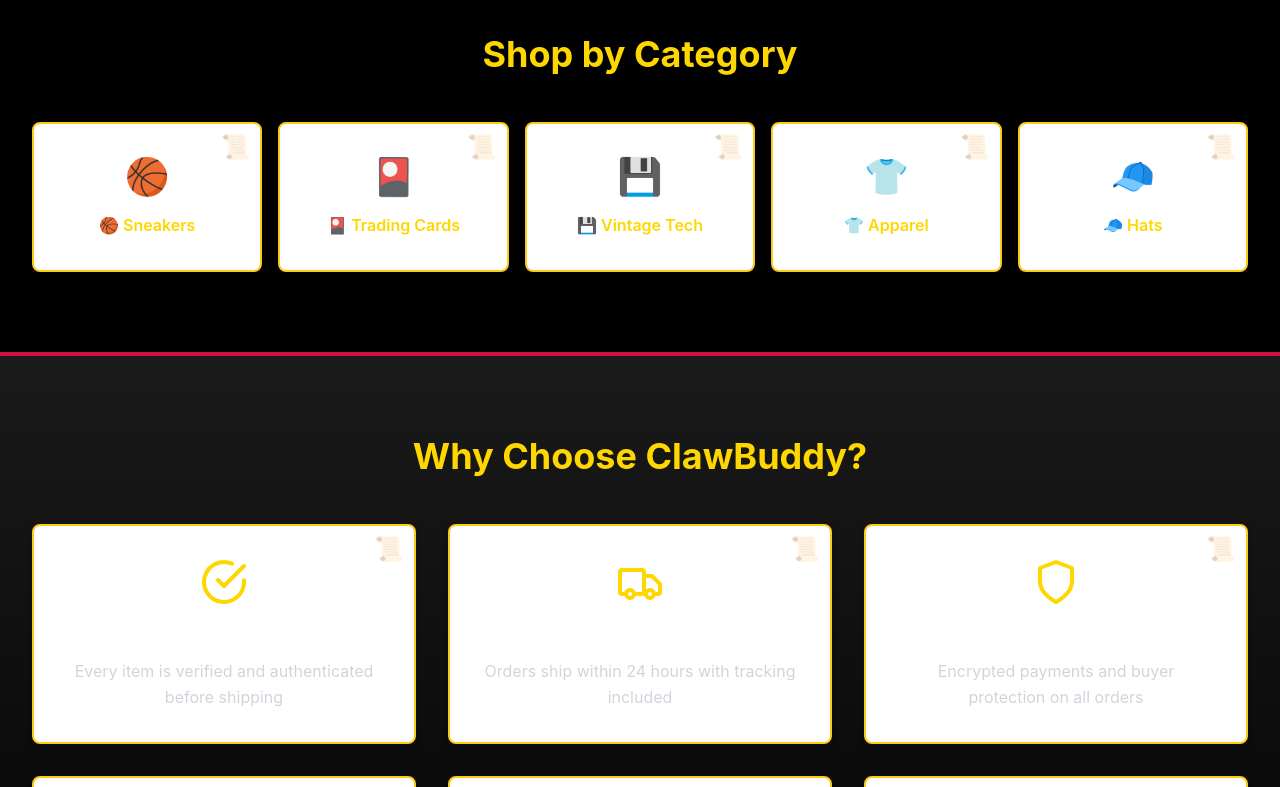
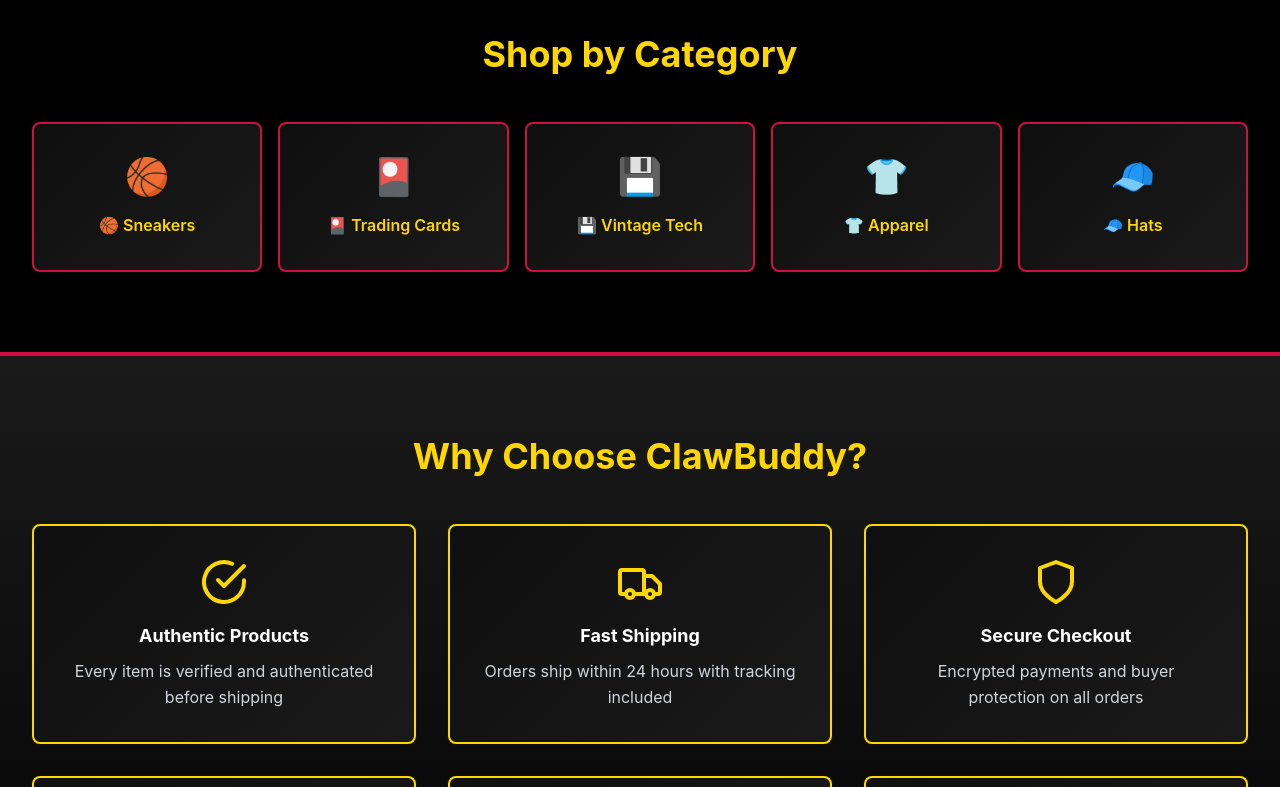
Before and after one commit to fredpiece/higgs-dash-store, a Next.js app: page / in a window 1280 px wide. Shown: the part 1360-2147 px from the top of the page. Built offline with nearby package versions, Linux system fonts and the light colour scheme; no server answers; the database is empty.

Commit message:
🎨 Replace white card backgrounds with dark gradients (category & feature cards)

```diff
--- a/app/page.tsx
+++ b/app/page.tsx
@@ -145,7 +145,11 @@
               <Link
                 key={cat.name}
                 href={cat.href}
-                className="card card-hover p-8 text-center hover:shadow-xl transition-all bg-[#1a1a1a] border-2 border-[#CE1141] hover:border-[#FFD700]"
+                className="p-8 text-center hover:shadow-xl transition-all rounded-lg hover:scale-105"
+                style={{
+                  background: 'linear-gradient(135deg, #0f0f0f 0%, #1a1a1a 100%)',
+                  border: '2px solid #CE1141'
+                }}
               >
                 <div className="text-4xl mb-4">{cat.name.split(' ')[0]}</div>
                 <p className="font-semibold text-[#FFD700]">{cat.name}</p>
@@ -197,7 +201,14 @@
             ].map((feature, idx) => {
               const Icon = feature.icon;
               return (
-                <div key={idx} className="card p-8 text-center bg-[#1a1a1a] border-2 border-[#CE1141] hover:border-[#FFD700]">
+                <div
+                  key={idx}
+                  className="p-8 text-center rounded-lg hover:shadow-xl transition-all hover:scale-105"
+                  style={{
+                    background: 'linear-gradient(135deg, #0f0f0f 0%, #1a1a1a 100%)',
+                    border: '2px solid #FFD700'
+                  }}
+                >
                   <Icon className="w-12 h-12 text-[#FFD700] mx-auto mb-4" />
                   <h3 className="font-bold text-lg text-white mb-2">
                     {feature.title}
```
